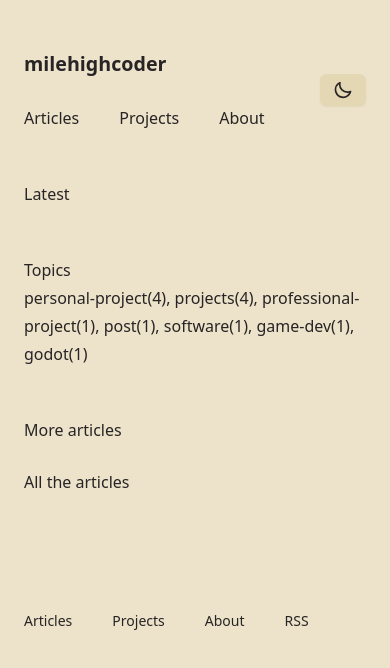
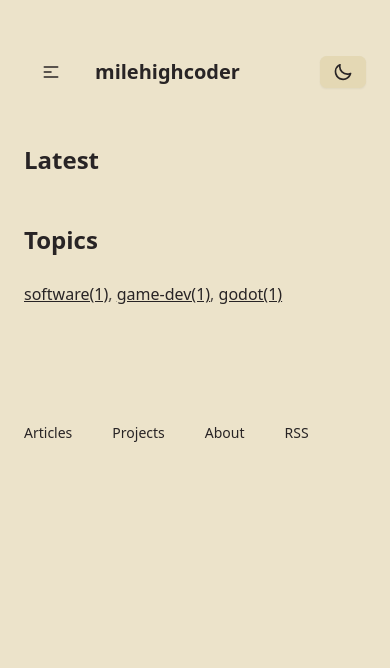
Before and after one commit to mblackman/milehighcoder-site, an Eleventy site: page src/index.liquid in a window 390 px wide. Built offline with nearby package versions, Linux system fonts and the light colour scheme; Eleventy itself is replaced by a stand-in of ours; files that its build step writes are made by us from their sources.

Commit message:
Update tagging system

```diff
--- a/eleventy.config.js
+++ b/eleventy.config.js
@@ -24,9 +24,9 @@ export default function (eleventyConfig) {
   eleventyConfig.addWatchTarget("content/**/*.{svg,webp,png,jpeg}");
 
   eleventyConfig.addFilter("postTags", (tags) => {
+    const excludeKeys = new Set(["posts", "all", "project", "projects", "post"]);
     return Object.keys(tags)
-      .filter((k) => k !== "posts")
-      .filter((k) => k !== "all")
+      .filter((k) => !excludeKeys.has(k))
       .map((k) => ({ name: k, count: tags[k].length }))
       .sort((a, b) => b.count - a.count);
   });
--- a/src/_includes/navbar.liquid
+++ b/src/_includes/navbar.liquid
@@ -44,16 +44,41 @@
   }
 </style>
 
-<header class="navbar">
-  <nav>
-    <ul class="navbar-links">
-      <li class="link-home">
-        <a href="/">{{ site.shortTitle }}</a>
-      </li>
+<div class="navbar bg-base-100">
+  <div class="navbar-start">
+    <div class="dropdown">
+      <div tabindex="0" role="button" class="btn btn-ghost lg:hidden">
+        <svg
+          xmlns="http://www.w3.org/2000/svg"
+          class="h-5 w-5"
+          fill="none"
+          viewBox="0 0 24 24"
+          stroke="currentColor">
+          <path
+            stroke-linecap="round"
+            stroke-linejoin="round"
+            stroke-width="2"
+            d="M4 6h16M4 12h8m-8 6h16" />
+        </svg>
+      </div>
+      <ul
+        tabindex="0"
+        class="menu menu-sm dropdown-content bg-base-100 rounded-box z-[1] mt-3 w-52 p-2 shadow">
+        <li><a href="/articles">Articles</a></li>
+        <li><a href="/projects">Projects</a></li>
+        <li><a href="/about">About</a></li>
+      </ul>
+    </div>
+    <a class="btn btn-ghost text-xl" href="/">{{ site.shortTitle }}</a>
+  </div>
+  <div class="navbar-center hidden lg:flex">
+    <ul class="menu menu-horizontal px-1">
       <li><a href="/articles">Articles</a></li>
       <li><a href="/projects">Projects</a></li>
       <li><a href="/about">About</a></li>
     </ul>
-  </nav>
-  {% include "dark-toggler.liquid" %}
-</header>
+  </div>
+  <div class="navbar-end">
+    {% include "dark-toggler.liquid" %}
+  </div>
+</div>
--- a/src/index.liquid
+++ b/src/index.liquid
@@ -4,14 +4,16 @@ layout: layouts/default.liquid
 
 <div class="main-sections">
   <section>
+    <div class="prose">
       <h2>Latest</h2>
+    </div>
     {% assign posts = collections.posts %}
     {% assign count = 1 %}
     {% include "postlist.liquid" %}
   </section>
 
   {% assign tagList = collections | postTags %} {% if tagList.length > 0 %}
-  <section>
+  <section class="prose">
     <h2>Topics</h2>
     {%- for tag in tagList -%}
     <a href="/tags/{{ tag.name }}">{{ tag.name }}({{ tag.count }})</a>{% if
@@ -19,14 +21,16 @@ layout: layouts/default.liquid
   </section>
   {% endif %}
 
-  <section>
+  {% assign posts = collections.posts %} {% if posts.length > 5 %}
+    <section class="prose">
       <h2>More articles</h2>
-    {% assign posts = collections.posts %}
+
       {% assign count = 5 %}
       {% assign offset = 1 %}
       {% include "postlist.liquid" %}
       <a class="articles-link" href="/articles">All the articles</a>
     </section>
+  {% endif %}
 </div>
 
 <style>
--- a/src/posts/posts.11tydata.js
+++ b/src/posts/posts.11tydata.js
@@ -1,6 +1,6 @@
 export default {
   // Set a default layout for everything in the src folder and below.
   layout: "layouts/post.liquid",
-  permalink: "article/{{ page.fileSlug }}/index.html",
+  permalink: "articles/{{ page.fileSlug }}/index.html",
   tags: ["post"],
 };
--- a/src/projects/elysian-guardians.md
+++ b/src/projects/elysian-guardians.md
@@ -5,7 +5,7 @@ description: A farming sim where players capture creature who fight and aid arou
 splash: /images/projects/elysian-guardians-splash.webp
 date: 2023-09-02
 endDate: Present
-tags: personal-project
+type: personal-project
 visible: true
 tech:
     - Godot
--- a/src/projects/fractal-imager.md
+++ b/src/projects/fractal-imager.md
@@ -6,7 +6,7 @@ description: Generate high-resolution images of the Mandelbrot set.
 splash: /images/projects/fractal-imager-splash.bmp
 date: 2024-04-02
 endDate: 2024-04-03
-tags: personal-project
+type: personal-project
 visible: true
 tech:
     - C++
--- a/src/projects/hot-in-hollywood.md
+++ b/src/projects/hot-in-hollywood.md
@@ -5,7 +5,7 @@ description: A storytelling mobile game about being an active character in a rea
 splash: /images/projects/hot-in-hollywood-splash.png
 date: 2023-04-01
 endDate: 2024-01-06
-tags: professional-project
+type: professional-project
 hidden: true
 tech:
     - Unity
--- a/src/projects/milehighcoder-dot-com.md
+++ b/src/projects/milehighcoder-dot-com.md
@@ -6,7 +6,7 @@ description: A statically generated website for my personal page on the web. You
 splash: /images/projects/mile-high-coder-splash.jpg
 date: 2024-01-25
 endDate: Present
-tags: personal-project
+type: personal-project
 visible: true
 tech:
     - Eleventy
--- a/src/projects/monster-war.md
+++ b/src/projects/monster-war.md
@@ -5,7 +5,7 @@ description: A grid based RPG where you collect monsters and fight them.
 splash: /images/projects/monster-war-splash.webp
 date: 2018-09-23
 endDate: 2019-12-29
-tags: personal-project
+type: personal-project
 visible: true
 tech:
     - Unity
--- a/src/projects/projects.11tydata.js
+++ b/src/projects/projects.11tydata.js
@@ -1,6 +1,6 @@
 export default {
   // Set a default layout for everything in the src folder and below.
   layout: "layouts/project.liquid",
-  permalink: "project/{{ page.fileSlug }}/index.html",
+  permalink: "projects/{{ page.fileSlug }}/index.html",
   tags: ["project"],
 };
--- a/src/tags.liquid
+++ b/src/tags.liquid
@@ -7,20 +7,17 @@ pagination:
     - all
     - post
     - posts
-    - tagList
+    - project
+    - projects
   addAllPagesToCollections: true
-eleventyComputed:
-  title: Tagged “{{ tag }}”
-permalink: /tags/{{ tag | slugify }}/
+  eleventyComputed:
+    title: Tagged “{{ tag }}”
+  permalink: /tags/{{ tag | slugify }}/
 ---
 
-<h1>Tagged “{{ tag }}”</h1>
+<div class="prose">
+  <h2>Tagged “{{ tag }}”</h2>
+</div>
 
 {% assign posts = collections[ tag ] %}
 {% include "postlist.liquid" %}
-
-<style>
-  h1 {
-    margin-bottom: var(--space-2);
-  }
-</style>
```
Lines whose indentation alone changed are shown as unchanged.
